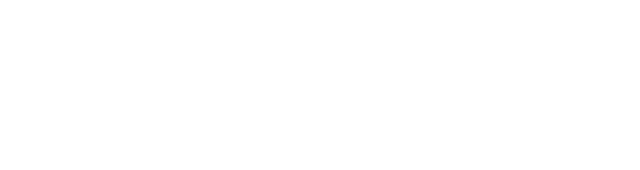
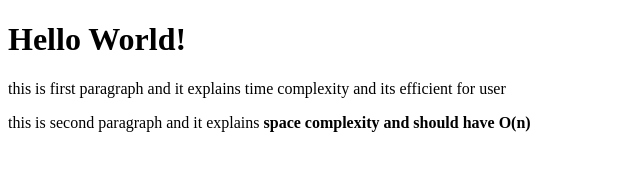
Before and after one commit to acciojob/time-and-space-complexity-priyanshu0007-bit, a website: page main.html in a window 1280 px wide. Shown: the whole page, without its empty margins (0-640 px from the left). Drawn offline with Linux system fonts and the light colour scheme.

Commit message:
created a submission

```diff
--- a/main.html
+++ b/main.html
@@ -8,6 +8,9 @@
 
 <body>
 	<!-- the entire body must be written by student -->
+	<h1>Hello World!</h1>
+	<p>this is first paragraph and it explains time complexity and its efficient for user</p>
+	<p>this is second paragraph and it explains <b>space complexity and should have O(n)</b></p>
     <script type="text/javascript" src="./script.js">
 </script>
 
```
